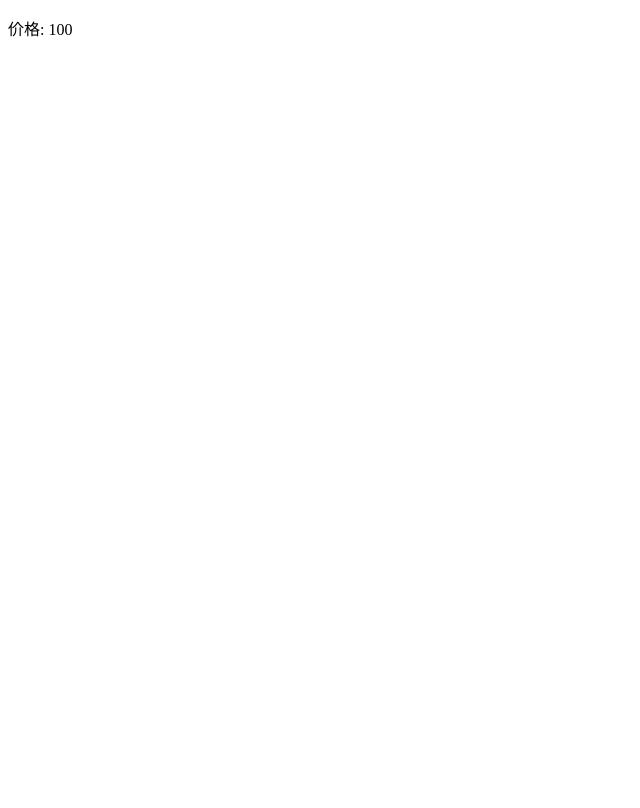
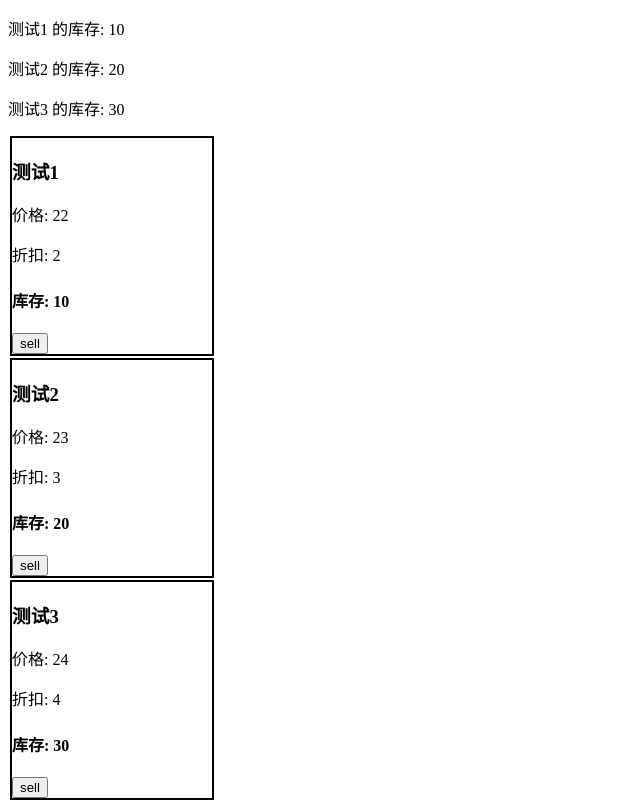
Before and after one commit to snow6019/vue-study, a Vue app: page / in a window 1280 px wide. Shown: the whole page, without its empty margins (0-640 px from the left). Built offline with nearby package versions, Linux system fonts and the light colour scheme.

Commit message:
组件通信 子传父

```diff
--- a/src/App.vue
+++ b/src/App.vue
@@ -1,27 +1,38 @@
 <template>
   <div>
-    <!-- <cpt2 v-for="item in list" :key="item.id" :title="item.title" :price="item.price" :count="item.count"/> -->
-    <cpt3/>
+    <p v-for="item in list" :key="item.title"> {{item.title}} 的库存: {{item.kc}}</p>
+    <!-- <cpt-2 v-for="item in list" :key="item.id" :title="item.title" :price="item.price" :count="item.count" :kc="item.kc" :id="item.id"
+    @goodNumDown="fnn"/> -->
+    <cptt-2 v-for="item in list" :key="item.id" :item="item"/>
+    <!-- <cpt3/> -->
   </div>
 </template>
 
 <script>
 import cpt2 from "./components/02-cpt.vue"
+import cptt2 from "./components/02-cptt.vue"
 import cpt3 from "./components/03-cpt.vue"
 export default {
   data(){
     return{
       list:[
-        {id:1,title:"测试1",price:22,count:2},
-        {id:2,title:"测试2",price:23,count:3},
-        {id:3,title:"测试3",price:24,count:4},
+        {id:1,title:"测试1",price:22,count:2,kc:10},
+        {id:2,title:"测试2",price:23,count:3,kc:20},
+        {id:3,title:"测试3",price:24,count:4,kc:30},
       ],
       num: null
     }
   },
+  methods:{
+    fnn(id){
+      let i = this.list.findIndex(item => item.id === id)
+      this.list[i].kc--
+    }
+  },
   components: {
     cpt2,
-    cpt3
+    cpt3,
+    cptt2
   }
 }
 </script>
--- a/src/components/02-cpt.vue
+++ b/src/components/02-cpt.vue
@@ -4,13 +4,20 @@
         <h3>{{title}}</h3>
         <p>价格: {{price}}</p>
         <p>折扣: {{count}}</p>
+        <h4>库存: {{kc}}</h4>
+        <button @click="fn">sell</button>
     </div>
   </div>
 </template>
 
 <script>
 export default {
-    props:["title","price","count"]
+    props:["title","price","count","kc","id"],
+    methods:{
+      fn(){
+        this.$emit("goodNumDown",this.id)
+      }
+    }
 }
 </script>
 
--- /dev/null
+++ b/src/components/02-cptt.vue
@@ -0,0 +1,25 @@
+<template>
+  <div>
+    <div class="box">
+        <h3>{{item.title}}</h3>
+        <p>价格: {{item.price}}</p>
+        <p>折扣: {{item.count}}</p>
+        <h4>库存: {{item.kc}}</h4>
+        <button @click="item.kc--">sell</button>
+    </div>
+  </div>
+</template>
+
+<script>
+export default {
+    props:["item"]
+}
+</script>
+
+<style scoped>
+.box{
+    width: 200px;
+    margin: 2px;
+    border: 2px solid black;
+}
+</style>
```
